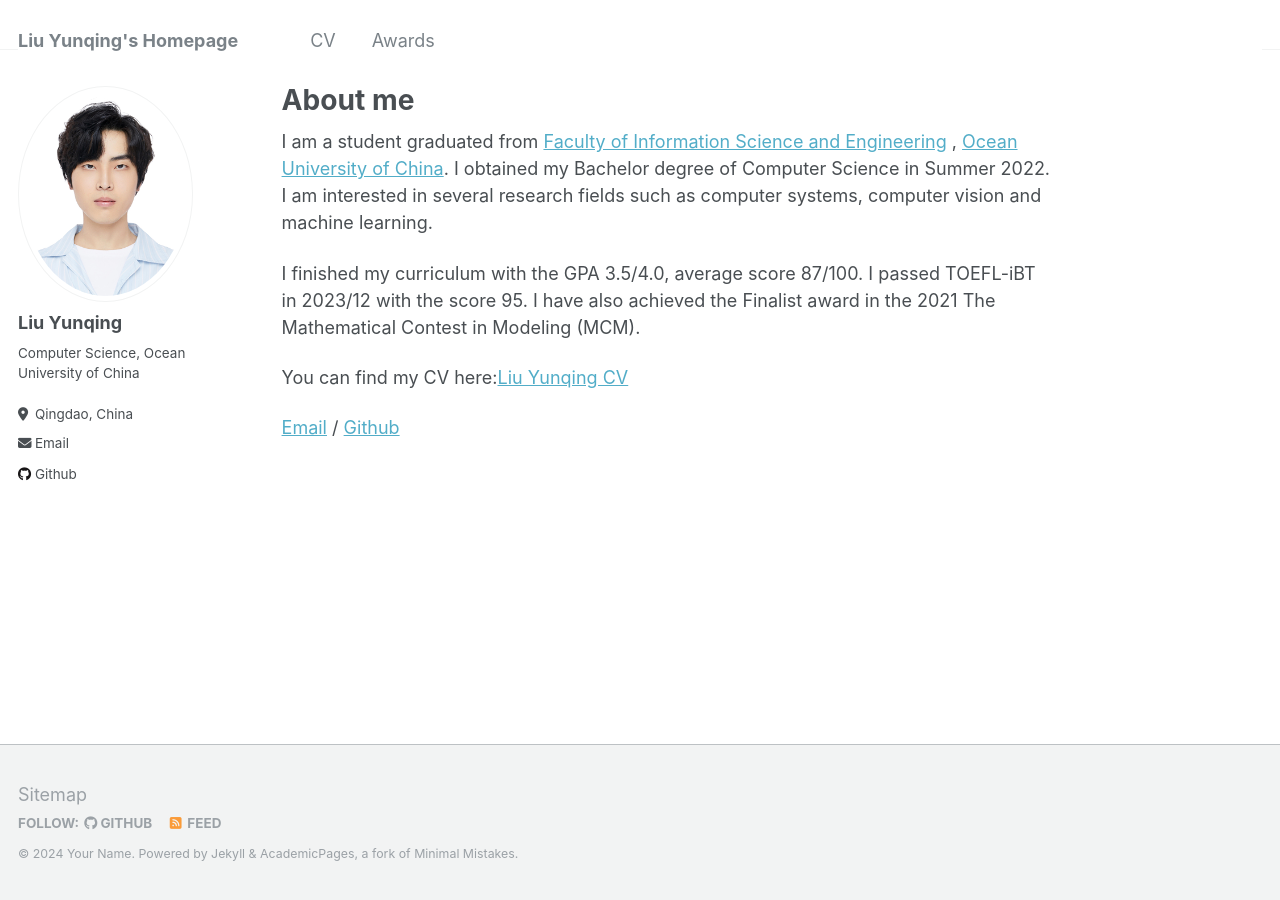
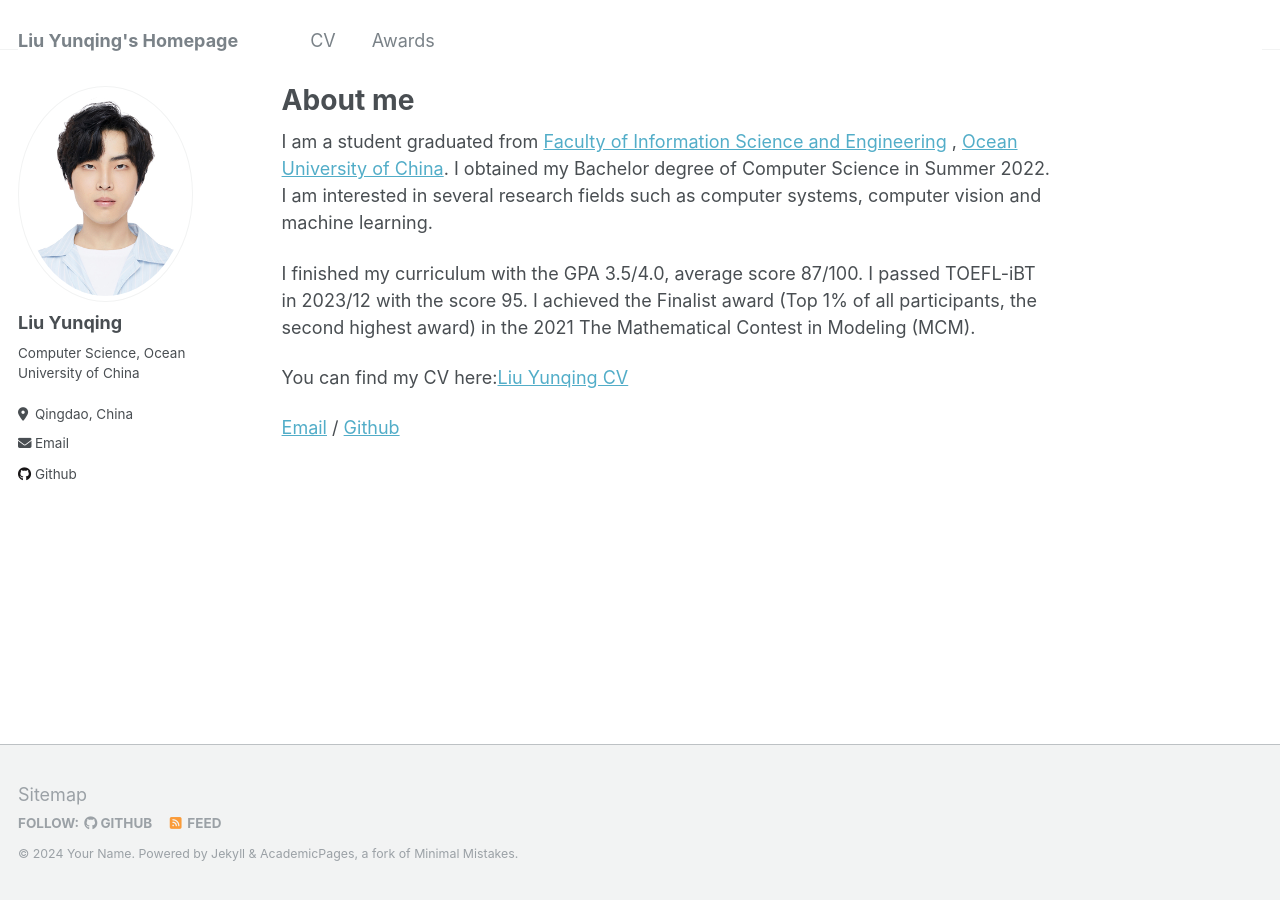
Before and after one commit to SkyworldPaladin/skyworldpaladin.github.io, a Jekyll site: the page built from _pages/about.md, in a window 1280 px wide. Built offline with Jekyll 4.4.1, drawn with Linux system fonts in a browser that asks for light colours.

Commit message:
Update 7(about.md)

```diff
--- a/_pages/about.md
+++ b/_pages/about.md
@@ -9,7 +9,7 @@ redirect_from:
 
 I am a student graduated from [Faculty of Information Science and Engineering](https://it.ouc.edu.cn/fise/) , [Ocean University of China](http://eweb.ouc.edu.cn/). I obtained my Bachelor degree of Computer Science in Summer 2022. I am interested in several research fields such as computer systems, computer vision and machine learning.
 
-I finished my curriculum with the GPA 3.5/4.0, average score 87/100. I passed TOEFL-iBT in 2023/12 with the score 95. I have also achieved the Finalist award in the 2021 The Mathematical Contest in Modeling (MCM).
+I finished my curriculum with the GPA 3.5/4.0, average score 87/100. I passed TOEFL-iBT in 2023/12 with the score 95. I achieved the Finalist award (Top 1% of all participants, the second highest award) in the 2021 The Mathematical Contest in Modeling (MCM).
 
 You can find my CV here:[Liu Yunqing CV](../files/Liu Yunqing CV.pdf)
 
```
